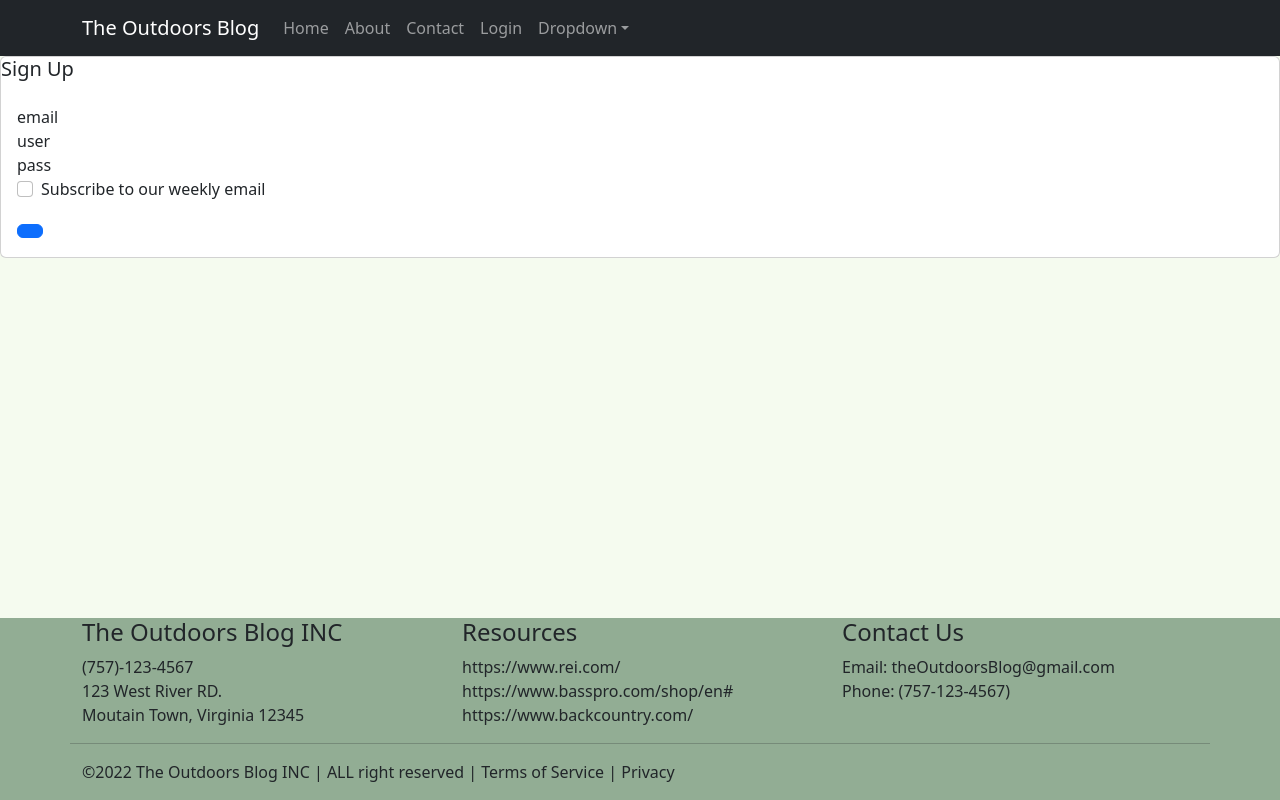
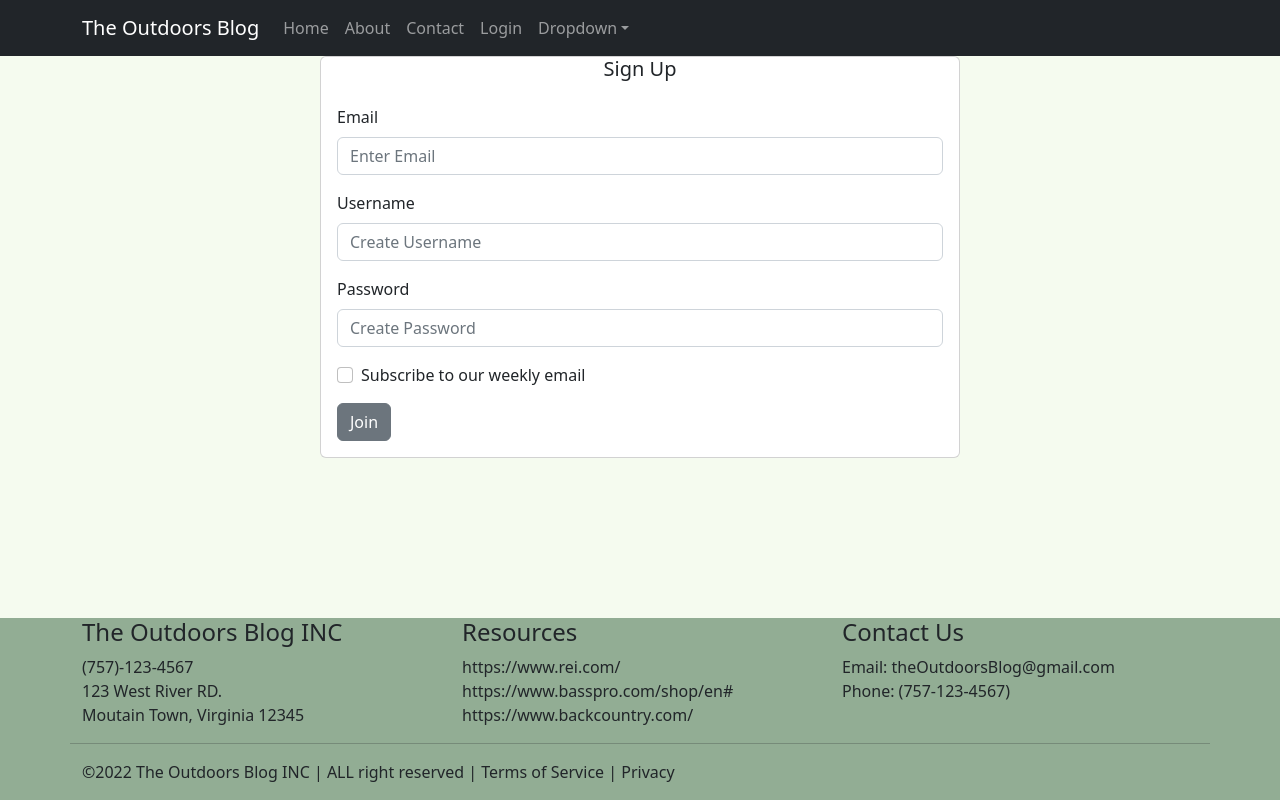
Before and after one commit to CKline22/blog-website, a React (Create React App) app in the folder blog/: page /signup in a window 1280 px wide. Built offline with nearby package versions, Linux system fonts and the light colour scheme.

Commit message:
sign up done

```diff
--- a/blog/src/pages/signupPage.js
+++ b/blog/src/pages/signupPage.js
@@ -5,18 +5,29 @@ import Card from "react-bootstrap/Card";
 
 function SignUp () {
     return(
-        <div>
-            <Card>
-                <Card.Title>Sign Up</Card.Title>
+        <div className='d-flex justify-content-center'>
+            <Card style={{width: "50%"}}>
+                <Card.Title style={{textAlign: 'center'}}>Sign Up</Card.Title>
                 <Card.Body>
                     <Form>
-                        <Form.Group>email</Form.Group>
-                        <Form.Group>user</Form.Group>
-                        <Form.Group>pass</Form.Group>
+                        <Form.Group className='mb-3' controlId='formBasicEmail'>
+                        <Form.Label>Email</Form.Label>
+                    <Form.Control type="email" placeholder='Enter Email'/>
+                        </Form.Group>
+                        <Form.Group className='mb-3' controlId='formBasicUsername'>
+                        <Form.Label>Username</Form.Label>
+                    <Form.Control type="username" placeholder='Create Username'/>
+                        </Form.Group>
+                        <Form.Group className='mb-3' controlId='formBasicPassword'>
+                        <Form.Label>Password</Form.Label>
+                    <Form.Control type="password" placeholder='Create Password'/>
+                        </Form.Group>
                         <Form.Group className="mb-3" controlId="formBasicCheckbox">
                             <Form.Check type="checkbox" label="Subscribe to our weekly email" />
                         </Form.Group>
-                        <Button></Button>
+                        <Button variant='secondary' type='submit'>
+                    Join
+                </Button>
                     </Form>
                 </Card.Body>
             </Card>
```
